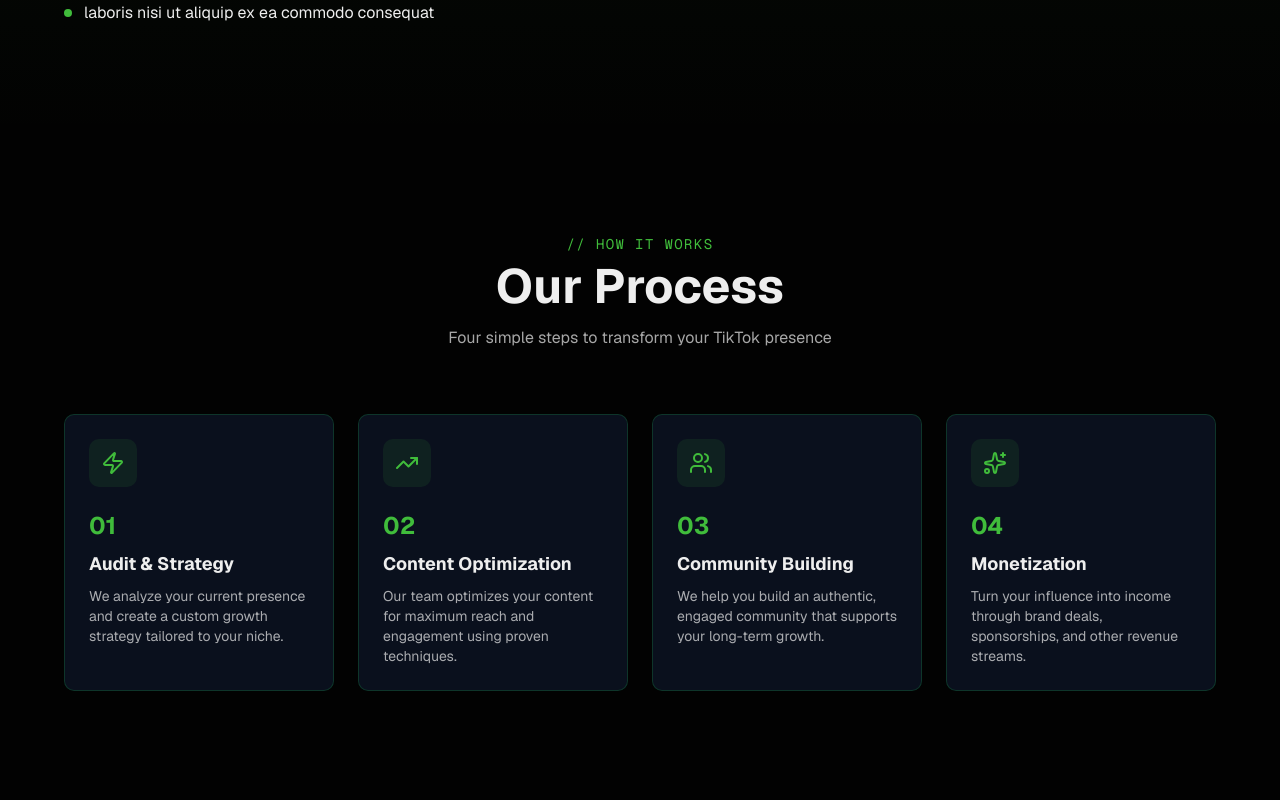
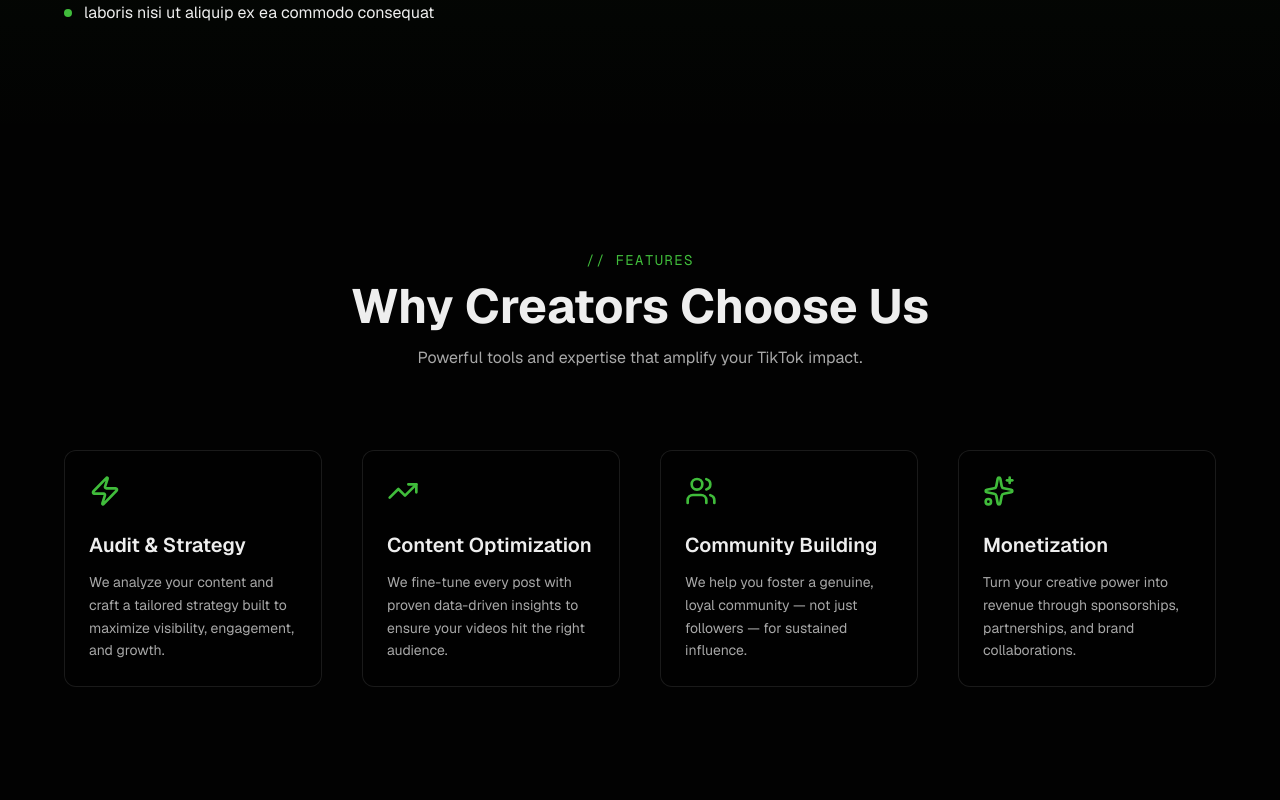
Before and after one commit to JaziBro/matrix_landing_page, a Next.js app: page / in a window 1280 px wide. Shown: the part 1380-2180 px from the top of the page. Built offline with nearby package versions, Linux system fonts and the light colour scheme.

Commit message:
Update Features

```diff
--- a/app/components/Features.tsx
+++ b/app/components/Features.tsx
@@ -1,81 +1,100 @@
 "use client"
 
-import { motion } from "framer-motion"
+import { motion, Variants } from "framer-motion"
 import { useInView } from "react-intersection-observer"
 import { Zap, TrendingUp, Users, Sparkles } from "lucide-react"
 
-export default function HowItWorks() {
+export default function FeaturesSection() {
   const { ref, inView } = useInView({ triggerOnce: true, threshold: 0.2 })
 
-  const steps = [
+  const features = [
     {
       icon: Zap,
       title: "Audit & Strategy",
-      description: "We analyze your current presence and create a custom growth strategy tailored to your niche.",
+      description:
+        "We analyze your content and craft a tailored strategy built to maximize visibility, engagement, and growth.",
     },
     {
       icon: TrendingUp,
       title: "Content Optimization",
-      description: "Our team optimizes your content for maximum reach and engagement using proven techniques.",
+      description:
+        "We fine-tune every post with proven data-driven insights to ensure your videos hit the right audience.",
     },
     {
       icon: Users,
       title: "Community Building",
-      description: "We help you build an authentic, engaged community that supports your long-term growth.",
+      description:
+        "We help you foster a genuine, loyal community — not just followers — for sustained influence.",
     },
     {
       icon: Sparkles,
       title: "Monetization",
-      description: "Turn your influence into income through brand deals, sponsorships, and other revenue streams.",
+      description:
+        "Turn your creative power into revenue through sponsorships, partnerships, and brand collaborations.",
     },
   ]
 
+  // ✅ typed safely with `satisfies Variants`
   const containerVariants = {
     hidden: { opacity: 0 },
     visible: {
       opacity: 1,
-      transition: {
-        staggerChildren: 0.2,
-      },
+      transition: { staggerChildren: 0.15, delayChildren: 0.2 },
     },
-  }
+  } satisfies Variants
 
   const itemVariants = {
     hidden: { opacity: 0, y: 20 },
     visible: {
       opacity: 1,
       y: 0,
-      transition: { duration: 0.8 },
+      // 👇 assert the tuple type explicitly
+      transition: { duration: 0.7, ease: [0.25, 1, 0.5, 1] as [number, number, number, number] },
     },
-  }
+  } satisfies Variants
 
   return (
-    <section ref={ref} className="relative py-24 px-4 md:px-8">
+    <section
+      ref={ref}
+      className="relative py-28 px-4 md:px-8 bg-background"
+      aria-label="Features section"
+    >
       <div className="max-w-6xl mx-auto">
-        <motion.div variants={containerVariants} initial="hidden" animate={inView ? "visible" : "hidden"}>
-          {/* Section header */}
-          <motion.div variants={itemVariants} className="text-center mb-16">
-            <p className="text-accent text-sm font-mono tracking-widest mb-2">{"// HOW IT WORKS"}</p>
-            <h2 className="text-4xl md:text-5xl font-bold mb-4">Our Process</h2>
-            <p className="text-foreground/70 max-w-2xl mx-auto">Four simple steps to transform your TikTok presence</p>
+        <motion.div
+          variants={containerVariants}
+          initial="hidden"
+          animate={inView ? "visible" : "hidden"}
+        >
+          <motion.div variants={itemVariants} className="text-center mb-20">
+            <p className="text-accent text-sm font-mono tracking-widest mb-3">
+              {"// FEATURES"}
+            </p>
+            <h2 className="text-4xl md:text-5xl font-bold mb-4">
+              Why Creators Choose Us
+            </h2>
+            <p className="text-foreground/70 max-w-2xl mx-auto">
+              Powerful tools and expertise that amplify your TikTok impact.
+            </p>
           </motion.div>
 
-          {/* Steps grid */}
-          <div className="grid md:grid-cols-2 lg:grid-cols-4 gap-6">
-            {steps.map((step, i) => {
-              const Icon = step.icon
+          <div className="grid md:grid-cols-2 lg:grid-cols-4 gap-10">
+            {features.map((feature, i) => {
+              const Icon = feature.icon
               return (
                 <motion.div
                   key={i}
                   variants={itemVariants}
-                  className="glass-effect p-6 rounded-lg hover:border-accent/50 transition-all group"
+                  className="p-6 rounded-xl border border-foreground/10 hover:border-accent/40 transition-all duration-300 group bg-background/60 backdrop-blur-sm"
                 >
-                  <div className="mb-4 inline-block p-3 bg-accent/10 rounded-lg group-hover:bg-accent/20 transition-colors">
-                    <Icon className="w-6 h-6 text-accent" />
+                  <div className="mb-6">
+                    <Icon className="w-8 h-8 text-accent group-hover:scale-110 transition-transform duration-300" />
                   </div>
-                  <div className="text-2xl font-bold text-accent mb-2">{String(i + 1).padStart(2, "0")}</div>
-                  <h3 className="text-lg font-bold mb-2">{step.title}</h3>
-                  <p className="text-sm text-foreground/70">{step.description}</p>
+                  <h3 className="text-xl font-semibold mb-3 text-foreground group-hover:text-accent transition-colors">
+                    {feature.title}
+                  </h3>
+                  <p className="text-sm text-foreground/70 leading-relaxed">
+                    {feature.description}
+                  </p>
                 </motion.div>
               )
             })}
```
